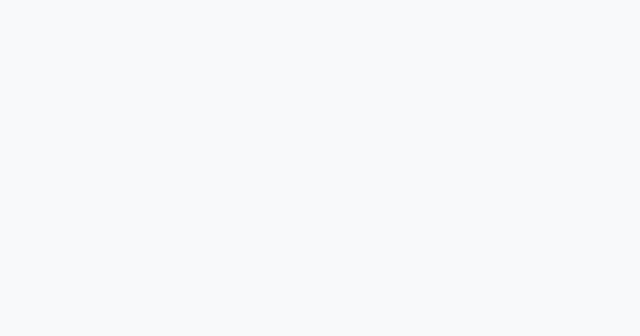
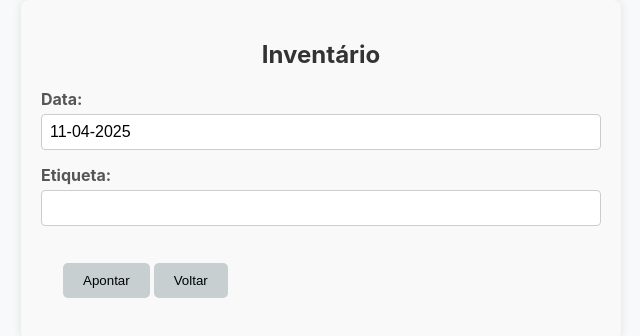
Before and after one commit to GabrielTress/IntSapiens_QA_GIT, a React (Create React App) app in the folder front/: page /inventario in a window 1280 px wide. Before the commit this address had no page. Shown: the top 336 px of the page, without its empty margins (319-959 px from the left). Built offline with nearby package versions, Linux system fonts and the light colour scheme.

Commit message:
Add Inventario

```diff
--- a/front/src/App.js
+++ b/front/src/App.js
@@ -6,6 +6,7 @@ import Apontamento from './Apontamento/apontamento';
 import Componentes from './Componentes/componentes';
 import Repasse from './Repasse/repasse';
 import Frame from './Frame/frame';
+import Inventario from './Inventario/inventario';
 import ApontamentoFinger from './ApontamentoFinger/apontamentoFinger';
 import Importar from './Importar/importar';
 import './App.css';
@@ -25,6 +26,7 @@ const App = () => {
         <Route path="/frame" element={<Frame />} />
         <Route path="/importar-sapiens" element={<Importar />} />
         <Route path="/apontamentoFinger" element={<ApontamentoFinger/>}/>
+        <Route path="/inventario" element={<Inventario/>}/>
       </Routes>
     </Router>
   );
--- a/front/src/Home/home.js
+++ b/front/src/Home/home.js
@@ -29,6 +29,11 @@ function HomePage() {
             onClick={() => navigate('/frame')}>
             Apontamento Nó Finger
           </button>
+          <button
+            className="button-home"
+            onClick={() => navigate('/inventario')}>
+            Inventário
+          </button>
 
         </div>
   );
--- /dev/null
+++ b/front/src/Inventario/inventario.css
@@ -0,0 +1,55 @@
+.componentes-container {
+    max-width: 600px;
+    margin: 0 auto;
+    padding: 20px;
+    background-color: #f9f9f9;
+    border-radius: 8px;
+    box-shadow: 0 0 10px rgba(0, 0, 0, 0.1);
+  }
+
+  h2 {
+    text-align: center;
+    color: #333;
+    margin-bottom: 20px;
+  }
+
+  .form-group {
+    margin-bottom: 15px;
+  }
+
+  label {
+    display: block;
+    font-weight: bold;
+    margin-bottom: 5px;
+    color: #555;
+  }
+
+  .form-input {
+    width: 100%;
+    padding: 8px;
+    border: 1px solid #ccc;
+    border-radius: 4px;
+    box-sizing: border-box;
+    font-size: 16px;
+  }
+
+  .form-input:focus {
+    border-color: #007bff;
+    outline: none;
+  }
+
+  .custom-toast-error {
+    font-size: 20px; /* Ajuste o tamanho da fonte */
+    padding: 30px;   /* Ajuste o preenchimento */
+    height: 80;
+    background-color: #f3b9b4c0; /* Altere a cor de fundo, se desejado */
+    color: rgb(0, 0, 0); /* Altere a cor do texto */
+  }
+
+  .custom-toast-sucess {
+    font-size: 20px; /* Ajuste o tamanho da fonte */
+    padding: 30px;   /* Ajuste o preenchimento */
+    height: 80;
+    background-color: #6add70c0; /* Altere a cor de fundo, se desejado */
+    color: rgb(0, 0, 0); /* Altere a cor do texto */
+  }
--- /dev/null
+++ b/front/src/Inventario/inventario.js
@@ -0,0 +1,109 @@
+import React, { useState, useEffect } from 'react';
+import { useLocation, useNavigate } from 'react-router-dom';
+import './inventario.css';
+import axios from 'axios';
+import moment from 'moment';
+import { ToastContainer, toast } from 'react-toastify';
+import 'react-toastify/dist/ReactToastify.css';
+
+function Inventario() {
+  const location = useLocation();
+  const linhaSelecionada = location.state?.linha;
+  const filtroID = location.state?.filtroID || ''; // Recupera o filtroID
+
+  // Inicializa os estados com os valores da linha selecionada
+  const [wb_numRec, setWb_numRec] = useState(linhaSelecionada?.wb_numRec || '');
+  const [wb_numOrp, setWb_numOrp] = useState(linhaSelecionada?.wb_numOrp || '');
+  const [wb_numEmp, setWb_numEmp] = useState(linhaSelecionada?.wb_numEmp || '');
+  const [wb_numOri, setWb_numOri] = useState(linhaSelecionada?.wb_numOri || '');
+  const [wb_numSeq, setWb_numSeq] = useState(linhaSelecionada?.wb_numSeq || '');
+  const [wb_temFsc, setWb_temFsc] = useState(linhaSelecionada?.wb_temFsc || '');
+  const [wb_numProd, setWb_numProd] = useState(linhaSelecionada?.wb_numProd || '');
+  const [wb_numEtq, setWb_numEtq] = useState('');
+
+  const navigate = useNavigate();
+
+
+  const [wb_dtApont, setWb_dtApont] = useState('');
+  useEffect(() => {
+    setWb_dtApont(moment().format('DD-MM-YYYY'));
+  }, []);
+
+  const handleVoltar = () => {
+    navigate('/', { state: { filtroID } }); // Passa o filtroID ao voltar
+  };
+
+
+
+  const handleApontar = async () => {
+        console.log(wb_dtApont, wb_numEtq);
+        try {
+            await axios.post('http://192.168.0.250:9002/inventario', {
+                wb_dtApont,
+                wb_numEtq
+            });
+            toast.success('Apontamento OK', {
+              position: "bottom-center",
+              autoClose: 2000,
+              hideProgressBar: false,
+              closeOnClick: false,
+              pauseOnHover: true,
+              draggable: true,
+              progress: undefined,
+              className: 'custom-toast-sucess'
+            });
+          } catch (error) {
+            console.error('Erro ao realizar o apontamento:', error);
+            toast.error('Erro ao realizar apontamento', {
+              position: "bottom-center",
+              autoClose: 2000,
+              hideProgressBar: false,
+              closeOnClick: false,
+              pauseOnHover: true,
+              draggable: true,
+              progress: undefined,
+              className: 'custom-toast-error'
+            });
+    }
+
+  };
+
+  return (
+    <div className="componentes-container">
+      <h2>Inventário</h2>
+      <div className="form-group">
+        <label>Data:</label>
+        <input
+          type="data"
+          value={wb_dtApont}
+          onChange={(e) => setWb_dtApont(e.target.value)}
+          className="form-input"
+        />
+      </div>
+      <div className="form-group">
+        <label>Etiqueta:</label>
+        <input
+            type="number"
+            value={wb_numEtq}
+            onChange={(e) => {
+              const inputValue = e.target.value;
+              setWb_numEtq(inputValue.replace(/^0+/, '')); // Remove os zeros à esquerda
+            }}
+            className="form-input"
+          />
+      </div>
+      <div className="button-container">
+        <button className="button" onClick={handleApontar}>
+          Apontar
+        </button>
+        <button className="button" onClick={handleVoltar}>
+          Voltar
+        </button>
+        <ToastContainer />
+      </div>
+
+    </div>
+  );
+}
+
+export default Inventario;
```
Also changed, not shown: 2 other files (tests, documents, lock files or other folders).
